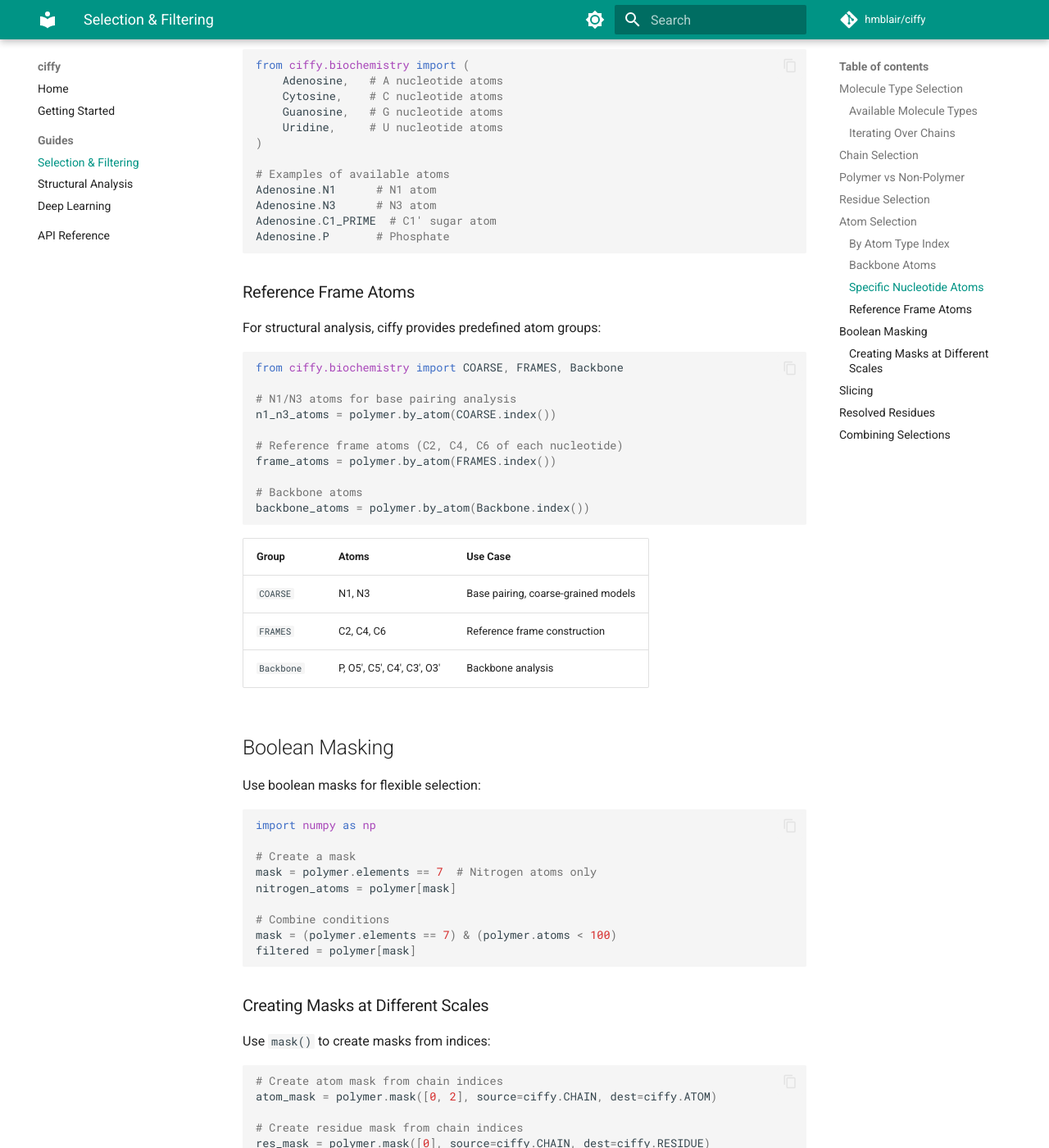
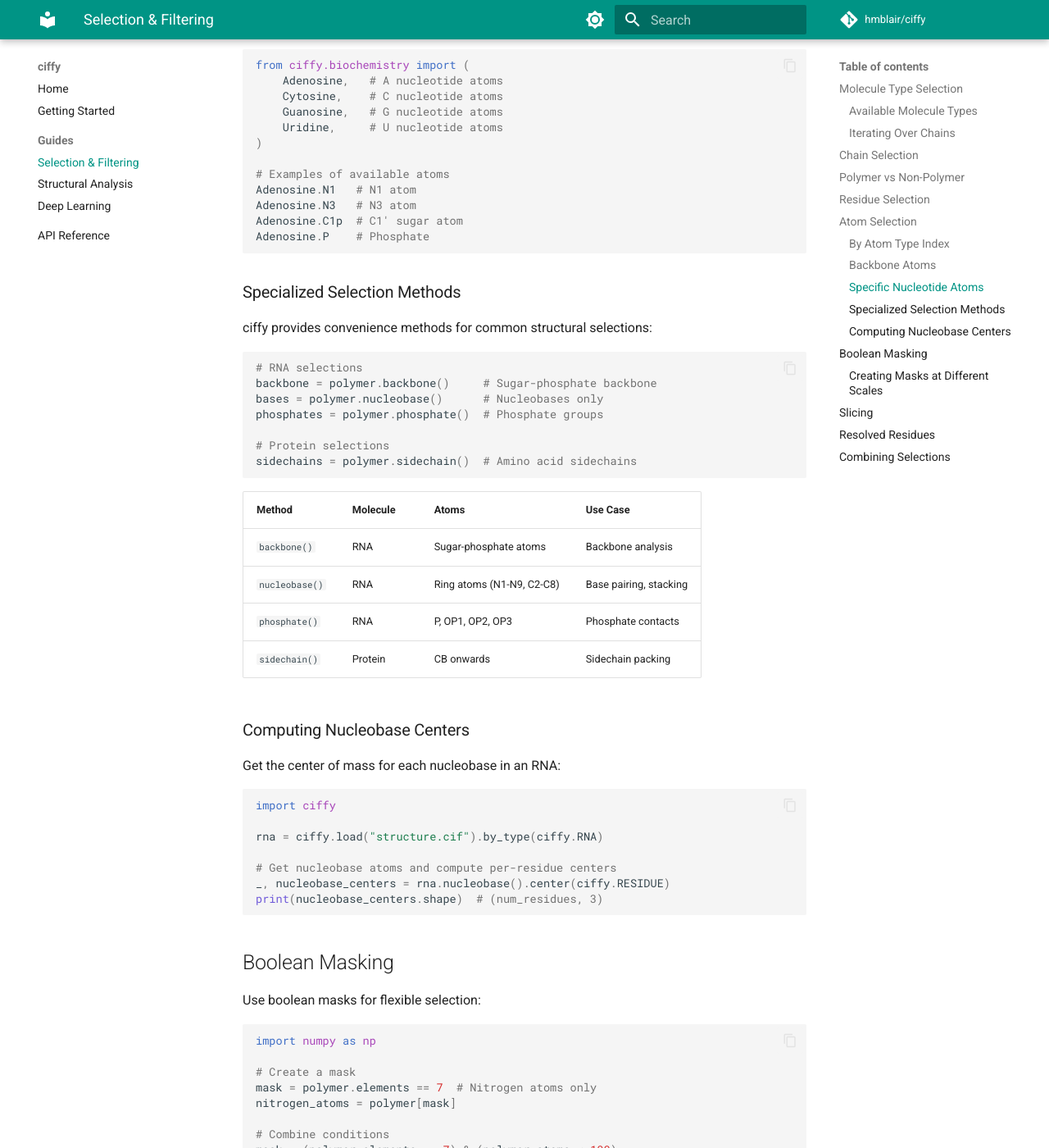
Before and after one commit to hmblair/ciffy, an MkDocs documentation site: the page built from docs/guides/selection.md, in a window 1280 px wide and 1400 px high, scrolled down 3236 px. Shown: the whole window at 82% size. Built offline with MkDocs 1.6.1 and Material for MkDocs 9.7.7, drawn with Linux system fonts in a browser that asks for light colours; comment, search, counter and statistics services are not loaded; some of the changed text lies outside the part shown.

Commit message:
Add nucleobase(), phosphate(), and sidechain() selection methods
- Add Sidechain enum for amino acid sidechain atoms
- Add nucleobase(), phosphate(), sidechain() methods to Polymer
- Update selection guide with new methods and nucleobase center example
- Remove references to deleted COARSE/FRAMES constants from guide

🤖 Generated with [Claude Code](https://claude.com/claude-code)

Co-Authored-By: Claude Opus 4.5 <noreply@anthropic.com>

````diff
--- a/docs/guides/selection.md
+++ b/docs/guides/selection.md
@@ -44,11 +44,11 @@ Use `chains()` to iterate, optionally filtering by type:
 ```python
 # Iterate over all chains
 for chain in polymer.chains():
-    print(f"{chain.id()}: {chain.size()} atoms")
+    print(f"{chain.names[0]}: {chain.size()} atoms")
 
 # Iterate over only RNA chains
 for chain in polymer.chains(ciffy.RNA):
-    print(f"RNA chain {chain.id()}: {chain.size(ciffy.RESIDUE)} residues")
+    print(f"RNA chain {chain.names[0]}: {chain.size(ciffy.RESIDUE)} residues")
 
 # Check molecule type
 if polymer.istype(ciffy.RNA):
@@ -123,14 +123,14 @@ n1_atoms = polymer.by_atom(Adenosine.N1)
 
 # Get multiple atom types
 c1_prime = polymer.by_atom([
-    Adenosine.C1_PRIME,
-    Guanosine.C1_PRIME,
+    Adenosine.C1p,
+    Guanosine.C1p,
 ])
 ```
 
 ### Backbone Atoms
 
-Select backbone atoms (sugar-phosphate for RNA, N-CA-C-O for proteins):
+Select RNA backbone atoms (sugar-phosphate):
 
 ```python
 backbone = polymer.backbone()
@@ -150,34 +150,46 @@ from ciffy.biochemistry import (
 )
 
 # Examples of available atoms
-Adenosine.N1      # N1 atom
-Adenosine.N3      # N3 atom
-Adenosine.C1_PRIME  # C1' sugar atom
-Adenosine.P       # Phosphate
+Adenosine.N1   # N1 atom
+Adenosine.N3   # N3 atom
+Adenosine.C1p  # C1' sugar atom
+Adenosine.P    # Phosphate
 ```
 
-### Reference Frame Atoms
+### Specialized Selection Methods
 
-For structural analysis, ciffy provides predefined atom groups:
+ciffy provides convenience methods for common structural selections:
 
 ```python
-from ciffy.biochemistry import COARSE, FRAMES, Backbone
+# RNA selections
+backbone = polymer.backbone()     # Sugar-phosphate backbone
+bases = polymer.nucleobase()      # Nucleobases only
+phosphates = polymer.phosphate()  # Phosphate groups
 
-# N1/N3 atoms for base pairing analysis
-n1_n3_atoms = polymer.by_atom(COARSE.index())
-
-# Reference frame atoms (C2, C4, C6 of each nucleotide)
-frame_atoms = polymer.by_atom(FRAMES.index())
-
-# Backbone atoms
-backbone_atoms = polymer.by_atom(Backbone.index())
+# Protein selections
+sidechains = polymer.sidechain()  # Amino acid sidechains
 ```
 
-| Group | Atoms | Use Case |
-|-------|-------|----------|
-| `COARSE` | N1, N3 | Base pairing, coarse-grained models |
-| `FRAMES` | C2, C4, C6 | Reference frame construction |
-| `Backbone` | P, O5', C5', C4', C3', O3' | Backbone analysis |
+| Method | Molecule | Atoms | Use Case |
+|--------|----------|-------|----------|
+| `backbone()` | RNA | Sugar-phosphate atoms | Backbone analysis |
+| `nucleobase()` | RNA | Ring atoms (N1-N9, C2-C8) | Base pairing, stacking |
+| `phosphate()` | RNA | P, OP1, OP2, OP3 | Phosphate contacts |
+| `sidechain()` | Protein | CB onwards | Sidechain packing |
+
+### Computing Nucleobase Centers
+
+Get the center of mass for each nucleobase in an RNA:
+
+```python
+import ciffy
+
+rna = ciffy.load("structure.cif").by_type(ciffy.RNA)
+
+# Get nucleobase atoms and compute per-residue centers
+_, nucleobase_centers = rna.nucleobase().center(ciffy.RESIDUE)
+print(nucleobase_centers.shape)  # (num_residues, 3)
+```
 
 ## Boolean Masking
 
@@ -242,9 +254,8 @@ Chain multiple selections together:
 # Get backbone atoms of RNA chains only
 rna_backbone = polymer.by_type(ciffy.RNA).backbone()
 
-# Get N1/N3 of first chain
-from ciffy.biochemistry import COARSE
-chain_a_n1n3 = polymer.by_index(0).by_atom(COARSE.index())
+# Get nucleobases of first chain
+chain_a_bases = polymer.by_index(0).nucleobase()
 
 # Polymer-only, then by chain
 clean = polymer.poly().by_index([0, 1])
````
Also changed, not shown: 3 other files.
